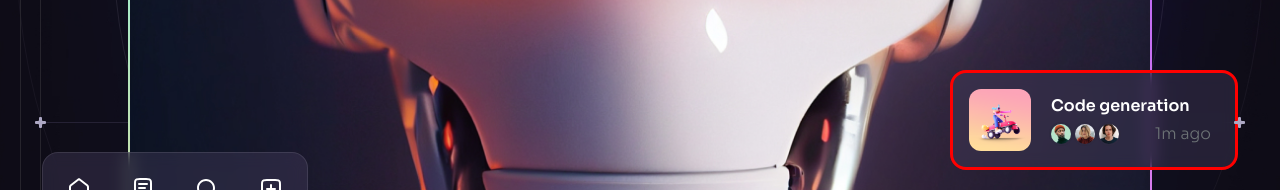
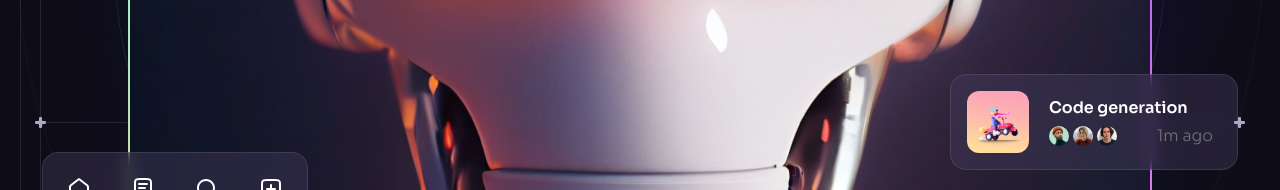
Before and after one commit to Alexander-art-eng/Brainwave, a React (Vite) app: page / in a window 1280 px wide. Shown: the part 762-952 px from the top of the page. Built offline with nearby package versions, Linux system fonts and the light colour scheme.

Commit message:
Remove the inline style in the main div

```diff
--- a/src/components/Notification.jsx
+++ b/src/components/Notification.jsx
@@ -3,7 +3,6 @@ import { notification1 } from "../assets";
 const Notification = ({ className, title }) => {
   return (
     <div
-      style={{ border: "3px solid red" }}
       className={`${
         className || ""
       } flex items-center p-4 pr-6 bg-n-9/40 backdrop-blur border border-n-1/10 rounded-2xl gap-5`}
```
